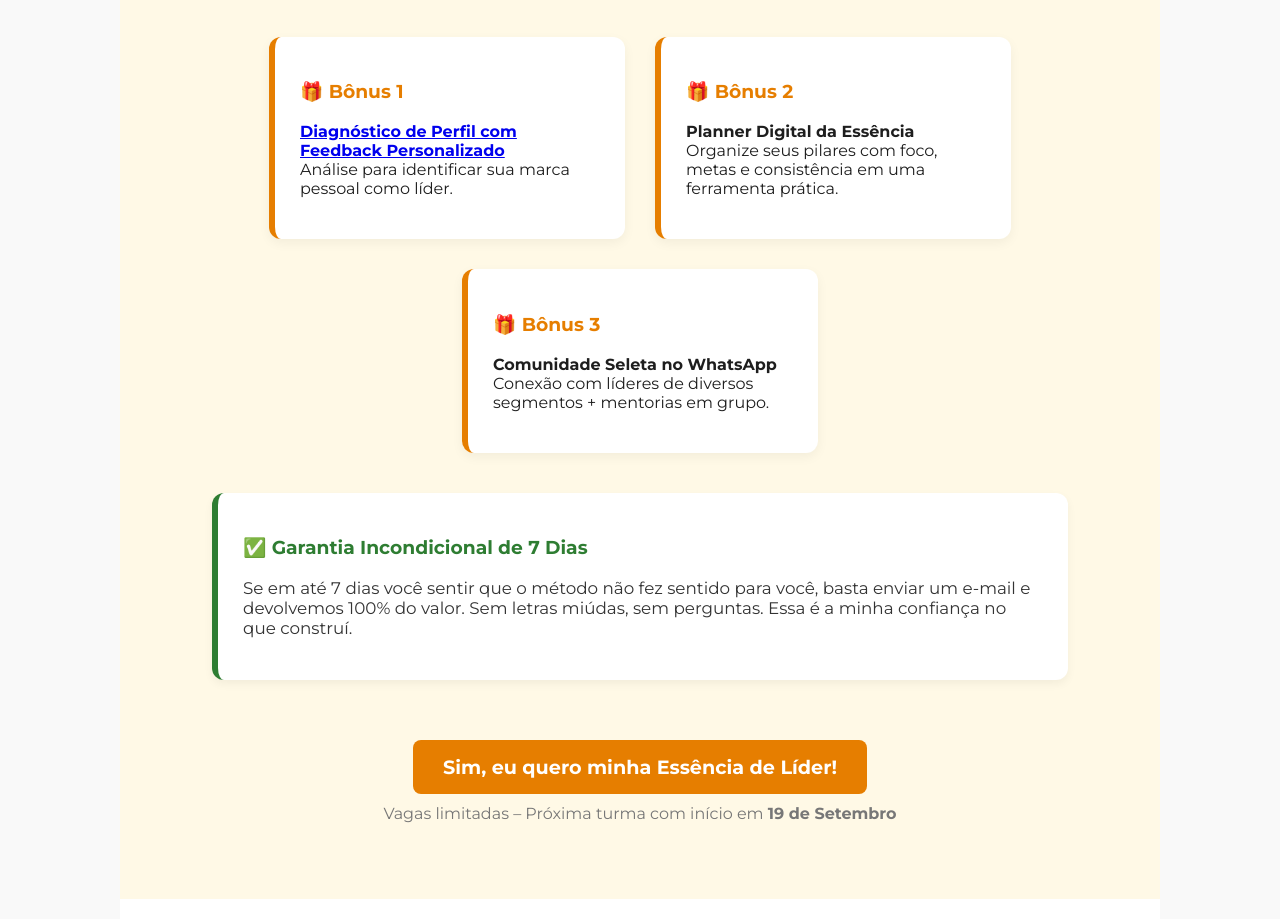
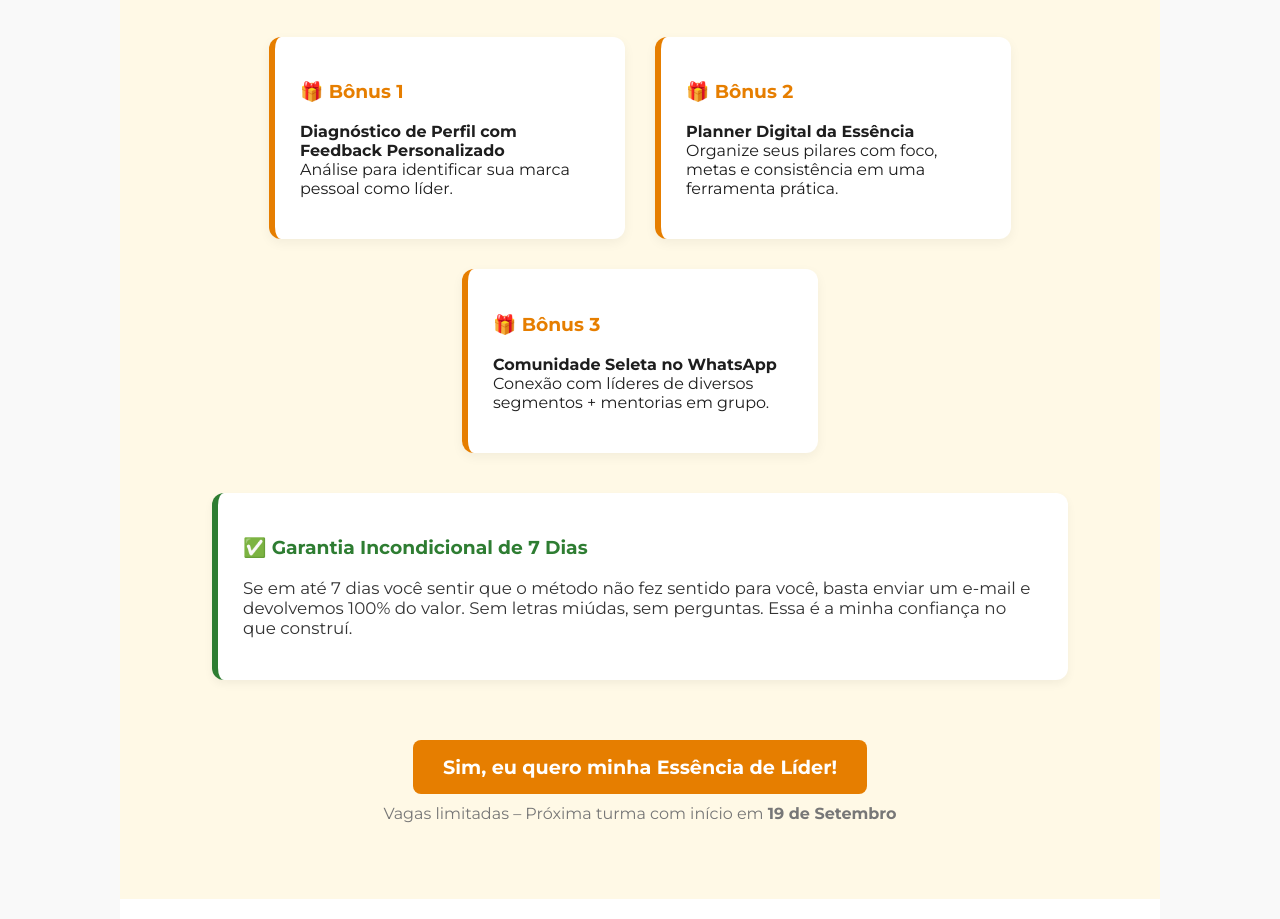
Before and after one commit to jajalima/essencia, a plain HTML site: page public/index.html in a window 1280 px wide. Shown: the part 5903-6822 px from the top of the page. Drawn offline with Linux system fonts and the light colour scheme.

Commit message:
Add files via upload

```diff
--- a/public/index.html
+++ b/public/index.html
@@ -199,7 +199,7 @@
     <div style="display: flex; flex-wrap: wrap; justify-content: center; gap: 30px; margin-bottom: 40px;">
       <div style="background: white; border-left: 6px solid #e67e00; padding: 25px; max-width: 300px; border-radius: 12px; box-shadow: 0 4px 12px rgba(0,0,0,0.05);">
         <h3 style="color: #e67e00;">🎁 Bônus 1</h3>
-        <p><strong><a href="/diagnostico.html">Diagnóstico de Perfil com Feedback Personalizado</a></strong><br/> Análise para identificar sua marca pessoal como líder.</p>
+        <p><strong>Diagnóstico de Perfil com Feedback Personalizado</strong><br/> Análise para identificar sua marca pessoal como líder.</p>
       </div>
 
       <div style="background: white; border-left: 6px solid #e67e00; padding: 25px; max-width: 300px; border-radius: 12px; box-shadow: 0 4px 12px rgba(0,0,0,0.05);">
```
